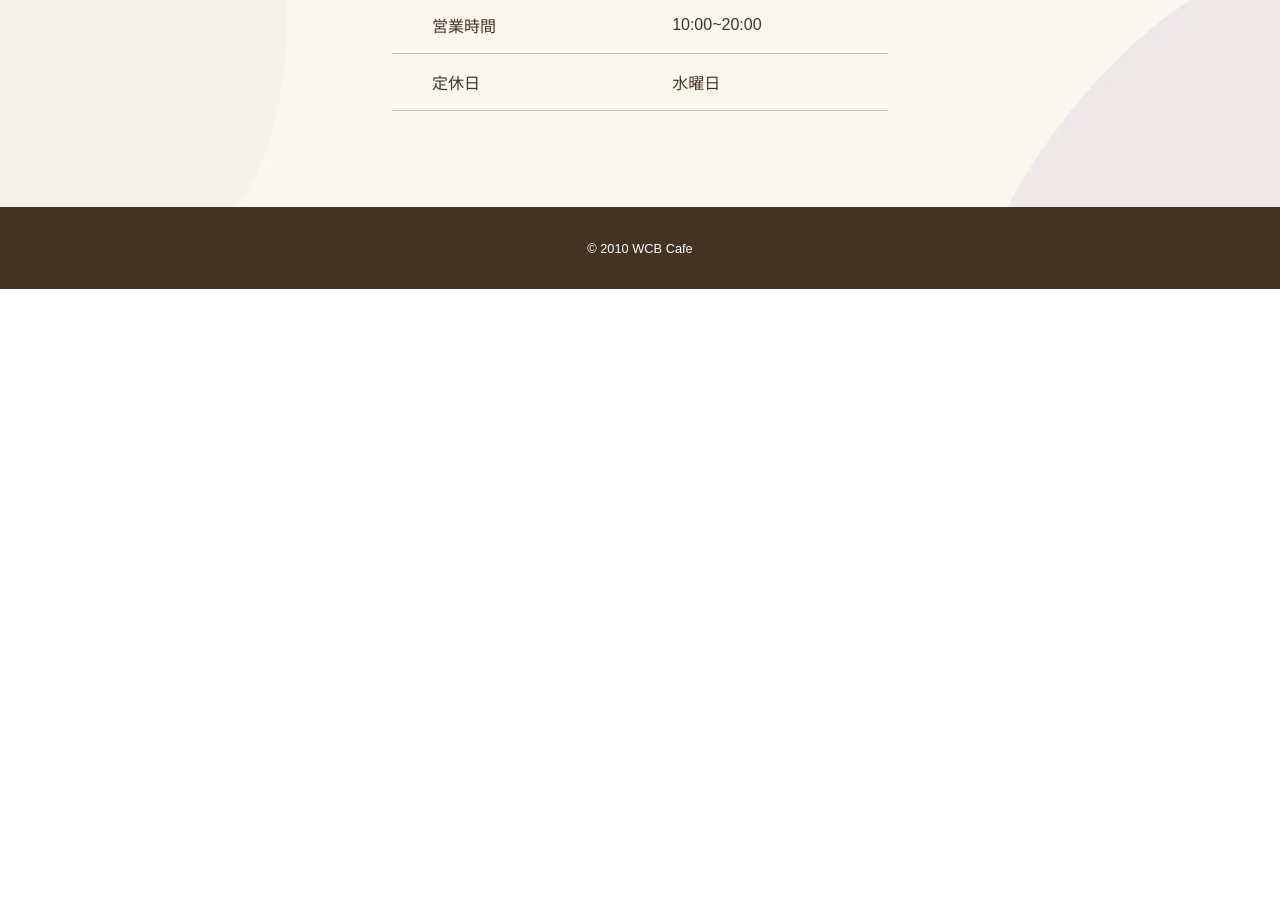
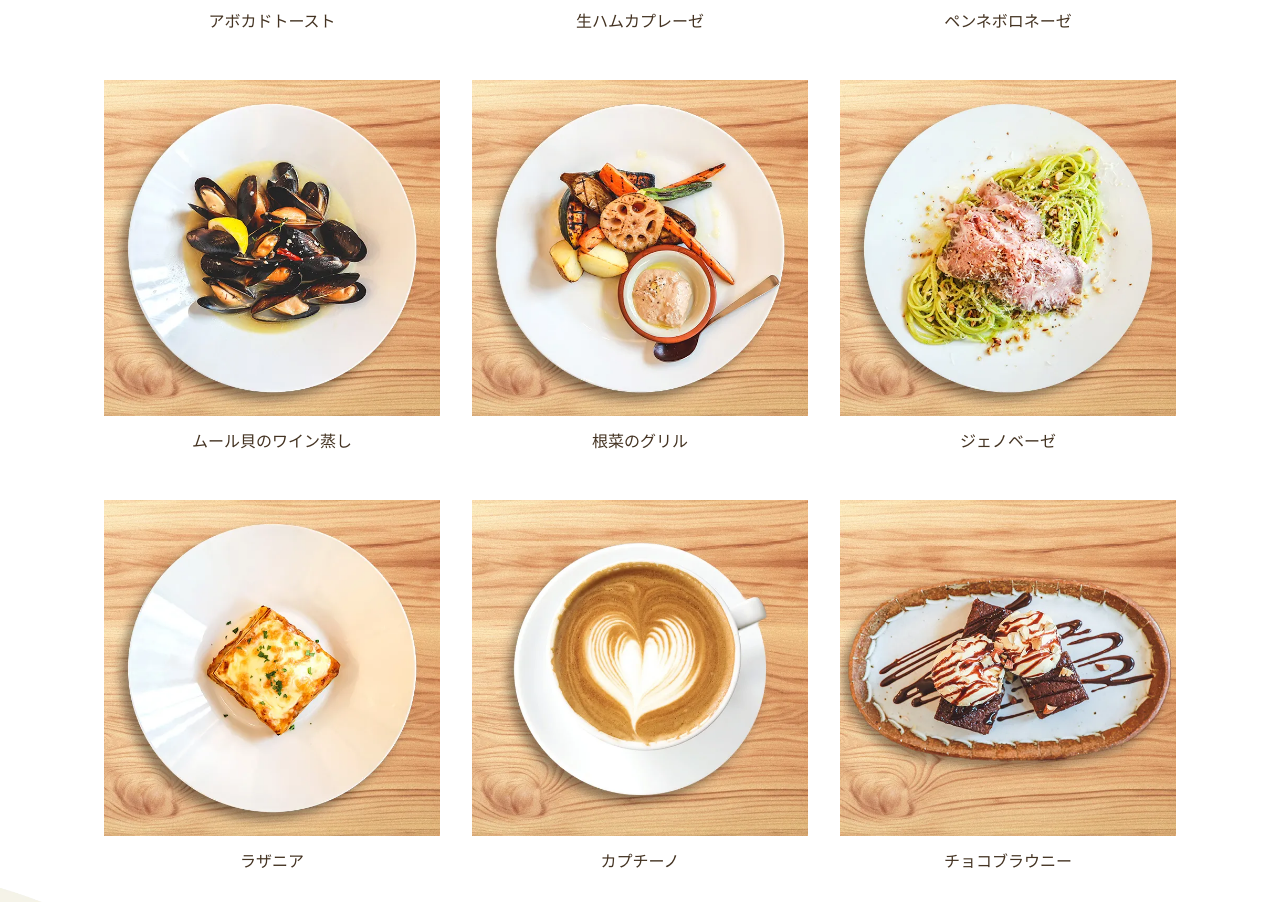
Before and after one commit to k025c0025-sketch/wcbcafe, a plain HTML site: page menu.html in a window 1280 px wide. Shown: the part 932-1834 px from the top of the page. Before the commit the page ends 1221 px from the top, so only its background shows below. Drawn offline with Linux system fonts and the light colour scheme; some packages are replaced by stand-ins of ours.

Commit message:
8-3途中

```diff
--- a/css/style.css
+++ b/css/style.css
@@ -166,6 +166,20 @@ img{
 .cover-menu{
     background-image: url(../images/cover-menu-s.webp);
 }
+.grid{
+    display: grid;
+    gap: 2rem 1.5rem;
+    grid-template-columns: repeat(2,1fr);
+    text-align: center;
+}
+.item img{
+    aspect-ratio: 1/1;
+    object-fit: cover;
+    text-align: 16px;
+}
+.item p{
+    font-size: .875rem;
+}
 /*記事部分*/
 .post{
     margin-bottom: 3rem;
@@ -282,7 +296,20 @@ img{
         line-height: 1;
         margin-bottom: 1rem;
     }
-
+    /*MENU*/
+    .cover-menu{
+        background-image: url(../images/cover-menu-l.webp);
+    }
+    .grid{
+        gap: 3rem 2rem;
+        grid-template-columns: repeat(3,1fr);
+    }
+    .item img{
+        margin-bottom: .5rem;
+    }
+    .item p{
+        font-size: 1rem;
+    }
     /*フッター*/
     .page-footer{
         background-image: url(../images/footer-l.webp);
--- a/menu.html
+++ b/menu.html
@@ -37,6 +37,45 @@
             <h2 class="page-title font-english">Menu</h2>
         </div>
 
+        <main class="wrapper grid">
+            <div class="item">
+                <img src="images/menu1.webp" alt="">
+                <p>アボカドトースト</p>
+            </div>
+            <div class="item">
+                <img src="images/menu2.webp" alt="">
+                <p>生ハムカプレーゼ</p>
+            </div>
+             <div class="item">
+                <img src="images/menu3.webp" alt="">
+                <p>ペンネボロネーゼ</p>
+            </div>
+            <div class="item">
+                <img src="images/menu4.webp" alt="">
+                <p>ムール貝のワイン蒸し</p>
+            </div>
+            <div class="item">
+                <img src="images/menu5.webp" alt="">
+                <p>根菜のグリル</p>
+            </div>
+            <div class="item">
+                <img src="images/menu6.webp" alt="">
+                <p>ジェノベーゼ</p>
+            </div>
+            <div class="item">
+                <img src="images/menu7.webp" alt="">
+                <p>ラザニア</p>
+            </div>
+            <div class="item">
+                <img src="images/menu8.webp" alt="">
+                <p>カプチーノ</p>
+            </div>
+            <div class="item">
+                <img src="images/menu9.webp" alt="">
+                <p>チョコブラウニー</p>
+            </div>
+        </main>
+
 
 
         <footer class="page-footer">
```
Also changed, not shown: images/menu1.jpg (deleted), images/menu2.jpg (deleted), images/menu3.jpg (deleted), images/menu4.jpg (deleted), images/menu5.jpg (deleted), images/menu6.jpg (deleted), images/menu7.jpg (deleted), images/menu8.jpg (deleted), images/menu9.jpg (deleted).
